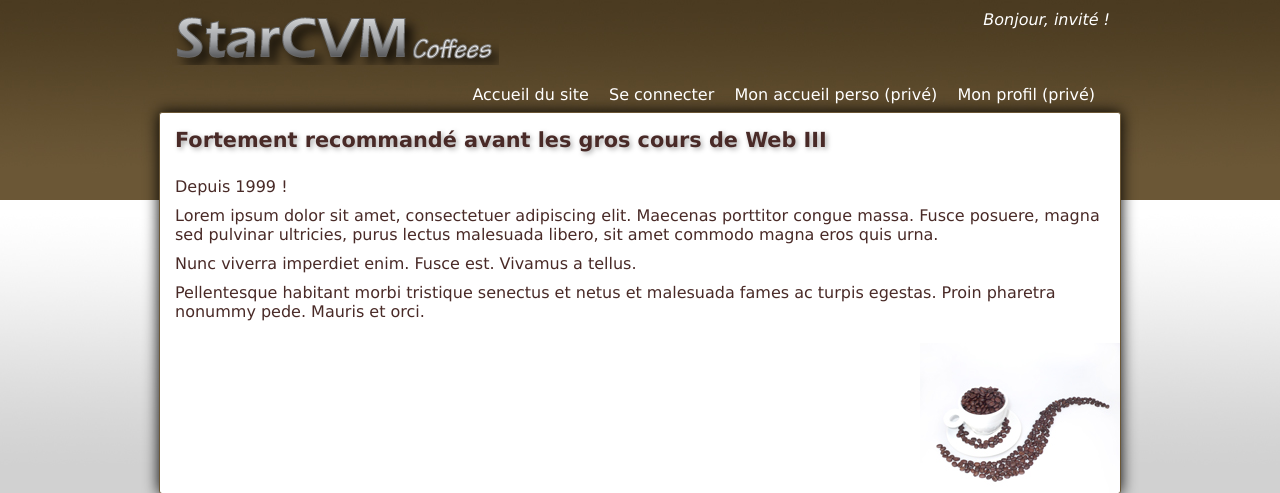
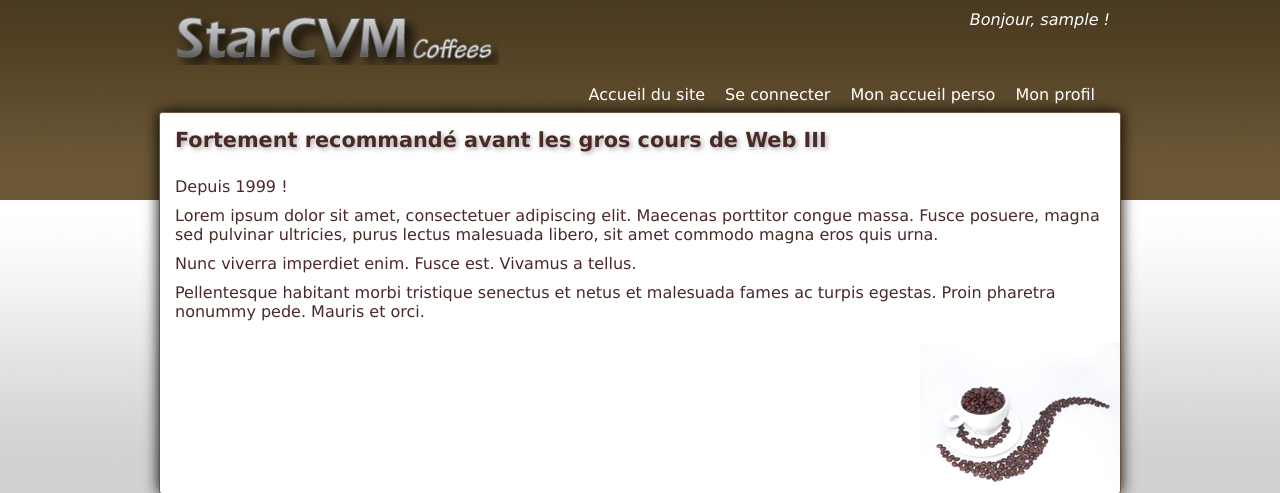
Before and after one commit to ftheriault/cvm-a2022-web3-in, a PHP site: page /index.php in a window 1280 px wide. Shown: the top 493 px of the page. Run offline with PHP 8.4, Linux system fonts and the light colour scheme; the visitor is signed in with stand-in values (Sample User, id 1).

Commit message:
Variables header

```diff
--- a/Base - OO/action/CommonAction.php
+++ b/Base - OO/action/CommonAction.php
@@ -25,7 +25,11 @@
 
             $data = $this->executeAction();
 
-            return $data;
+            // Variable nécessaire dans plusieurs vues (ex: header/footer)
+            $data["username"] = $_SESSION["username"] ?? "invité";
+            $data["isConnected"] = $_SESSION["visibility"] > CommonAction::$VISIBILITY_PUBLIC;
+
+            return $data; // Retourne à la vue
         }
 
         // Template method (design pattern)
--- a/Base - OO/action/LoginAction.php
+++ b/Base - OO/action/LoginAction.php
@@ -25,6 +25,6 @@
 				}
 			}
 
-			return compact("hasConnectionError");
+			return compact("hasConnectionError"); // Création d'un dictionnaire avec la clé hasConnectionError
 		}
 	}
--- a/Base - OO/partial/header.php
+++ b/Base - OO/partial/header.php
@@ -11,7 +11,7 @@
 					<h2>StarCVM Coffees</h2>
 				</div>
 				<div class="username-section">
-					Bonjour, invité !
+					Bonjour, <?= $data["username"] ?> !
 				</div>
 				<div class="clear"></div>
 
@@ -19,8 +19,15 @@
 					<ul>
 						<li><a href="index.php">Accueil du site</a></li>
 						<li><a href="login.php">Se connecter</a></li>
-						<li><a href="home.php">Mon accueil perso (privé)</a></li>
-						<li><a href="profile.php">Mon profil (privé)</a></li>
+
+						<?php
+							if ($data["isConnected"]) {
+								?>
+								<li><a href="home.php">Mon accueil perso</a></li>
+								<li><a href="profile.php">Mon profil</a></li>
+								<?php
+							}
+						?>
 					</ul>
 				</div>
 			</div>
```
